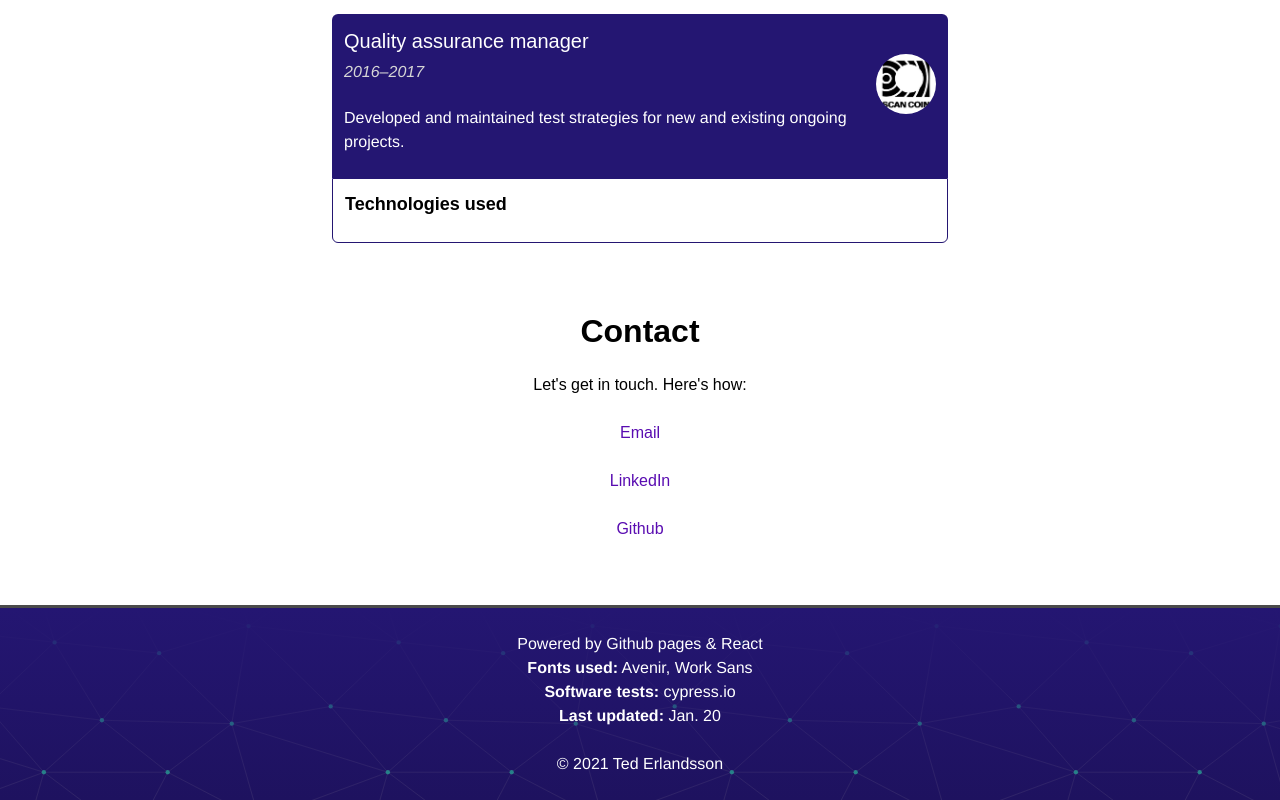
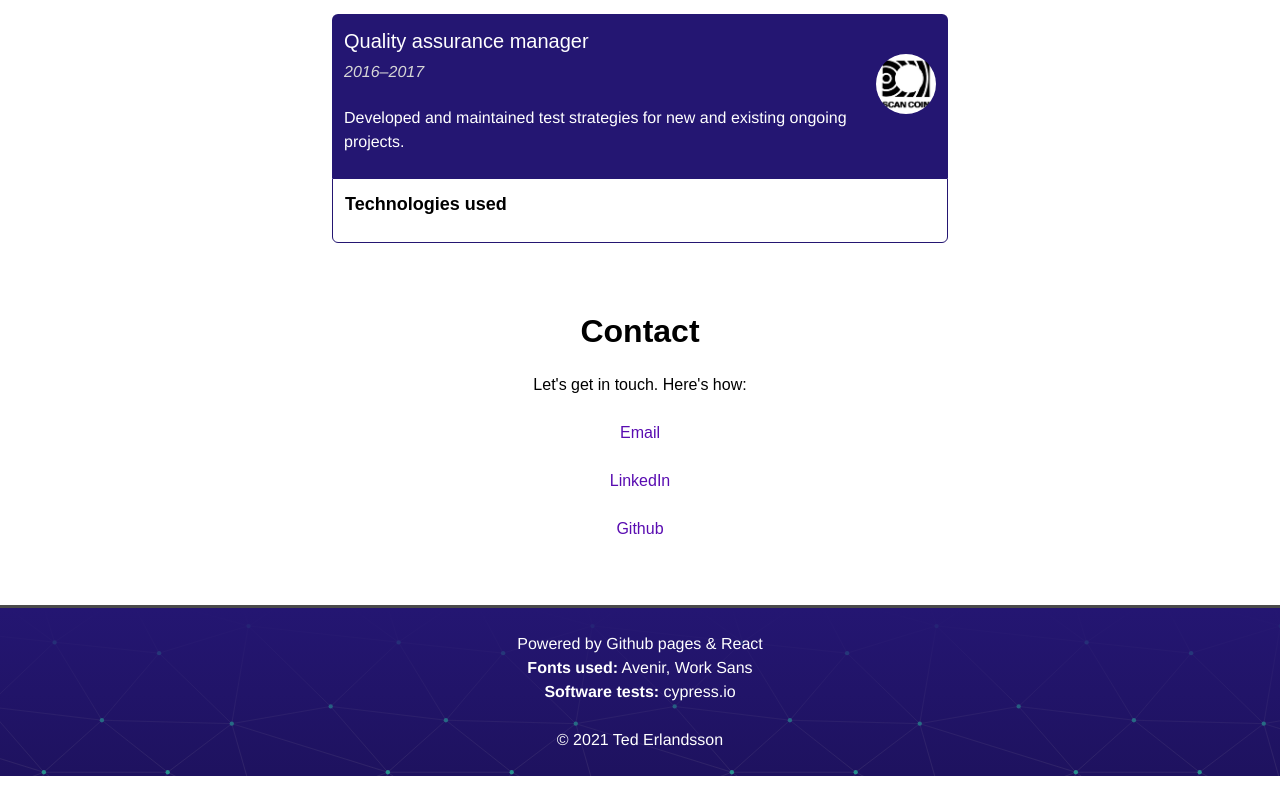
Before and after one commit to tederlandsson/portfolio, a React (Create React App) app: page / in a window 1280 px wide. Shown: the part 1226-2026 px from the top of the page. After the commit the page ends 2002 px from the top, so only its background shows below. Built offline with nearby package versions, Linux system fonts and the light colour scheme; what webfontloader would draw is missing.

Commit message:
make last updated date in footer optional

```diff
--- a/src/components/Footer/Footer.tsx
+++ b/src/components/Footer/Footer.tsx
@@ -12,7 +12,7 @@ type FooterProps = Readonly<{
     poweredBy: string,
     fontsUsed: string;
     tests: string;
-    lastUpdated: string;
+    lastUpdated?: string;
   },
 }>;
 
@@ -37,7 +37,9 @@ const Footer: React.FC<FooterProps> = (
         <p>{poweredBy}</p>
         <p><b>Fonts used:</b> {fontsUsed}</p>
         <p><b>Software tests:</b> {tests}</p>
-        <p><b>Last updated: </b>{lastUpdated}</p>
+        {lastUpdated &&
+          <p><b>Last updated: </b>{lastUpdated}</p>
+        }
         <br/>
         &copy; {year} {name}
       </div>
--- a/src/config/about.ts
+++ b/src/config/about.ts
@@ -46,7 +46,7 @@ type FooterProps = {
     poweredBy: string;
     fontsUsed: string;
     tests: string;
-    lastUpdated: string;
+    lastUpdated?: string;
   },
 };
 
@@ -56,7 +56,6 @@ export const FooterContent: FooterProps = {
     poweredBy: 'Powered by Github pages & React',
     fontsUsed: 'Avenir, Work Sans',
     tests: 'cypress.io',
-    lastUpdated: 'Jan. 20',
   },
 };
 
```
